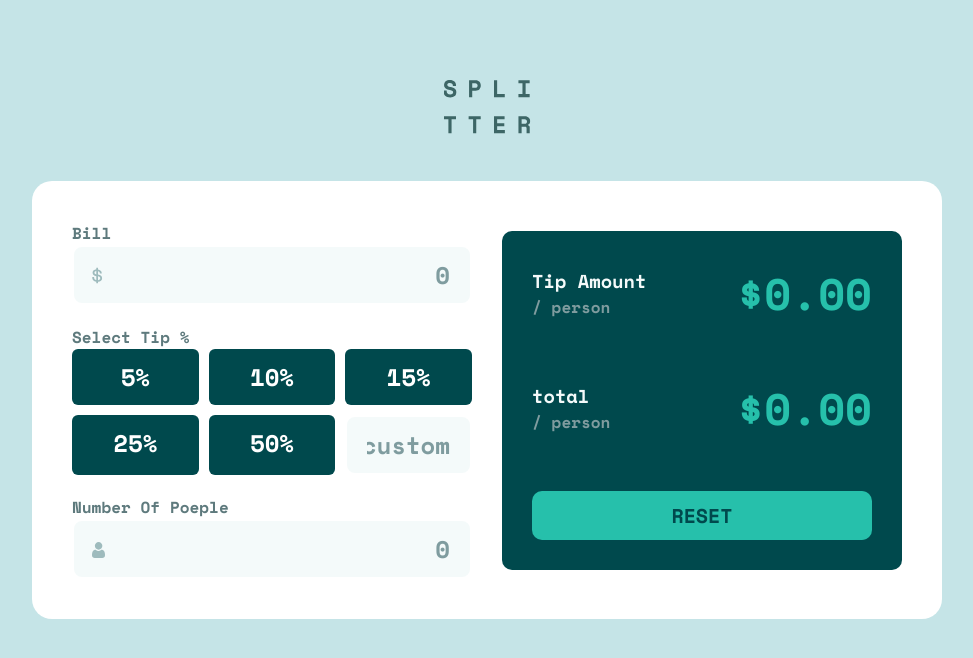
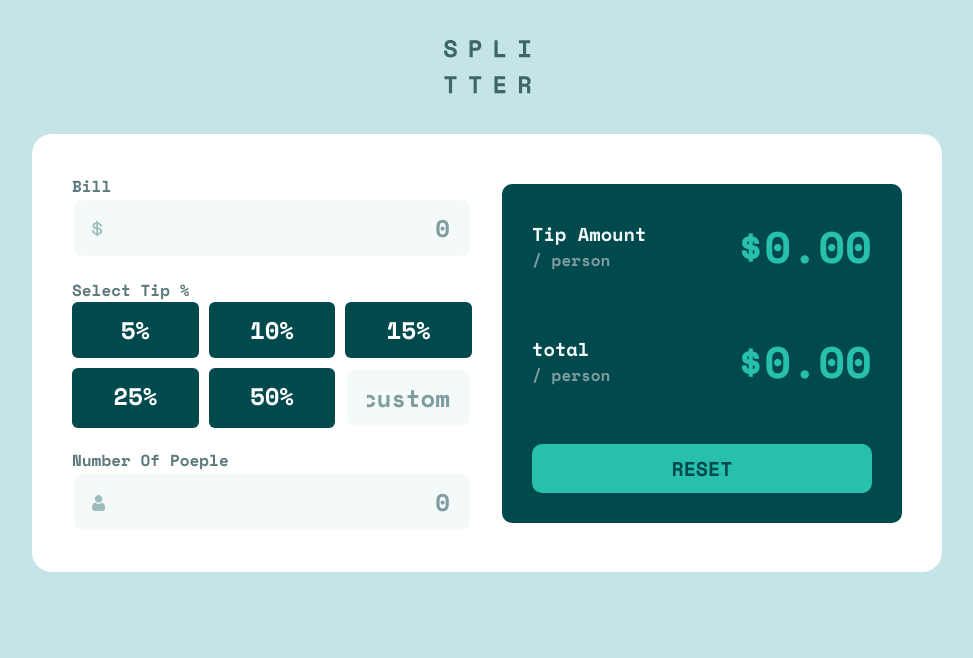
Before and after one commit to Walidwbh/tip-calculator, a plain HTML site: page index.html in a window 1280 px wide. Shown: the whole page, without its empty margins (153-1126 px from the left). Drawn offline with nearby package versions, Linux system fonts and the light colour scheme.

Commit message:
second commit

```diff
--- a/css/styles.css
+++ b/css/styles.css
@@ -31,16 +31,12 @@ input[type=number] {
     -moz-appearance: textfield;
 }
 .logo {
-    position: absolute;
-    left: 50%;
-    top: 10%;
-    transform: translateX(-50%);
+    margin: 40px auto;
+    display: block;
 }
 .container {
-    position: absolute;
-    top: 50%;
-    left: 50%;
-    transform: translate(-50%, -50%);
+    width: fit-content;
+    margin:auto;
     padding: 40px;
     background-color: var(--white);
     border-radius: 20px;
@@ -170,15 +166,15 @@ input[type=number] {
 @media (max-width: 1200px) {
     .container {
         flex-direction: column;
-        top: 55%;
+        /* top: 55%; */
     }
     .logo {
-        top: 5%;
+        /* top: 5%; */
     }
 }
 @media (max-width: 768px) {
     .container {
-        top: 90%;
+        /* top: 80%; */
     }
     .container .inputs,
     .container .outputs {
--- a/js/main.js
+++ b/js/main.js
@@ -26,9 +26,10 @@ function billFunction(){
 function poepleFunction(){
     poepleValue = parseFloat(people.value);
     if(people.value<1){
-        people.classList.add("error");
+        console.log(people.nextElementSibling)
+        // people.classList.add("error");
     }else{
-        people.classList.remove("error");
+        // people.classList.remove("error");
     }
     calculateTip();
 }
```
